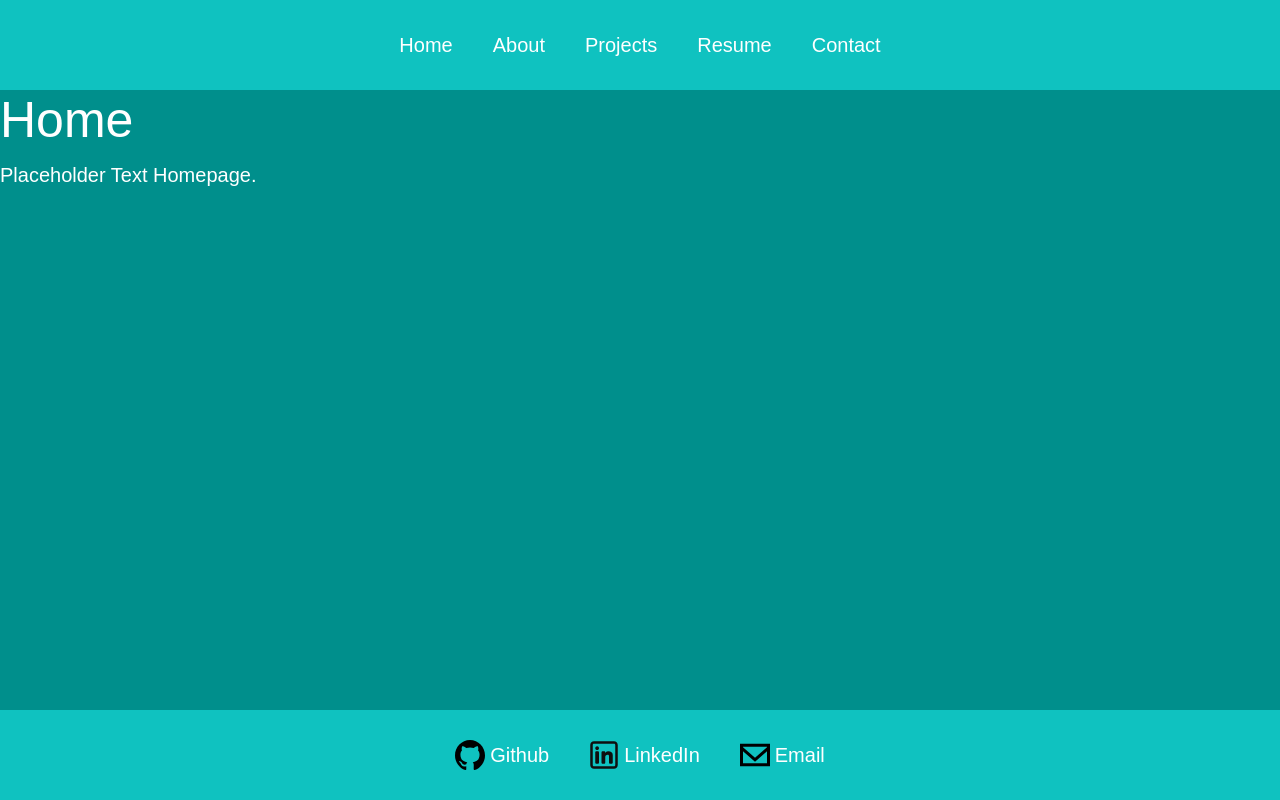
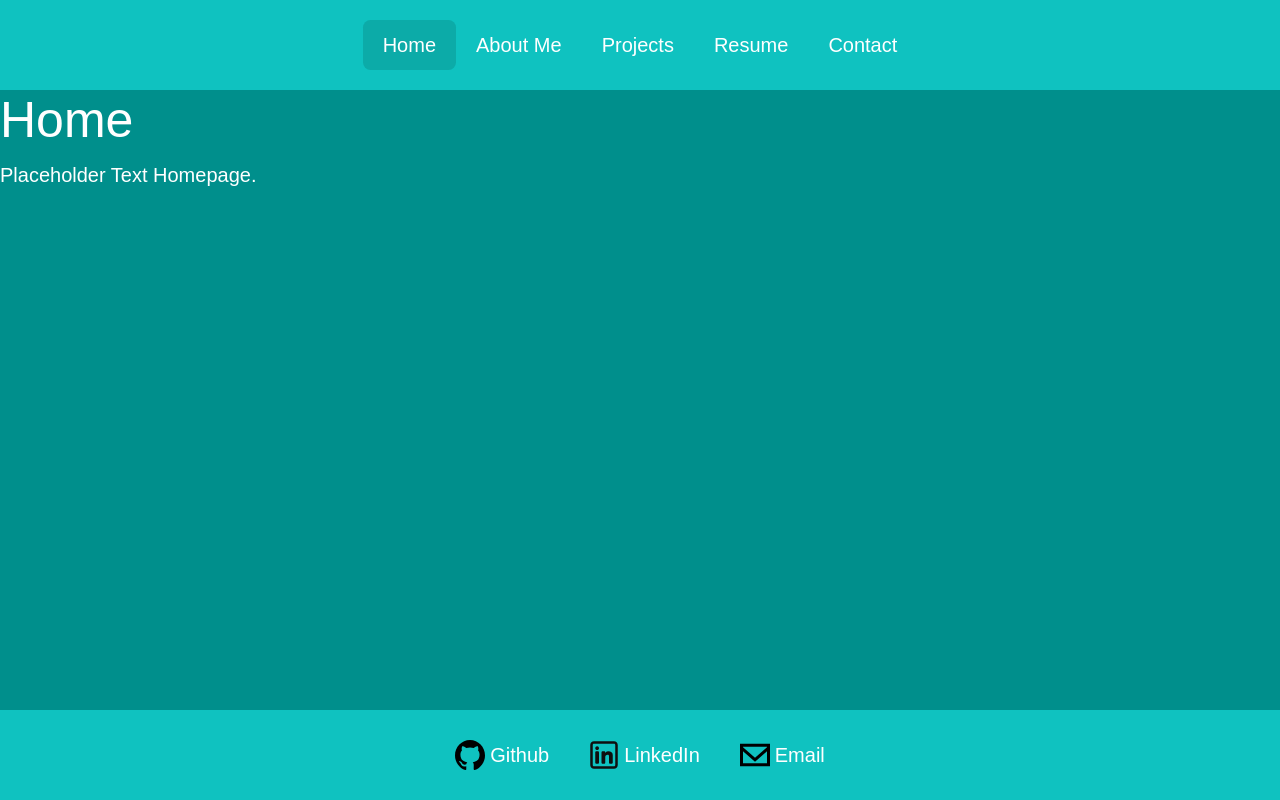
Before and after one commit to Bwing2/brandon-react-portfolio, a React (Vite) app: page / in a window 1280 px wide. Built offline with nearby package versions, Linux system fonts and the light colour scheme.

Commit message:
Reformatted Header and Nav Components, css and route updates.

```diff
--- a/src/App.css
+++ b/src/App.css
@@ -1,5 +1,18 @@
 .container-fluid {
   background-color: var(--bkgrd-color1);
+}
+
+.nav-pills .nav-link,
+.nav-pills .nav-link.active:hover {
+  color: var(--text-color1);
+}
+
+.nav-pills .nav-link:hover {
+  color: var(--text-color2);
+}
+
+.nav-pills .nav-link.active {
+  background-color: var(--bkgrd-color2);
 }
 
 .footer-container {
--- a/src/App.jsx
+++ b/src/App.jsx
@@ -1,7 +1,8 @@
-import './App.css';
 import { Outlet } from 'react-router-dom';
 import Header from './components/Header';
 import Footer from './components/Footer';
+
+import './App.css';
 
 function App() {
   return (
--- a/src/components/Header.jsx
+++ b/src/components/Header.jsx
@@ -1,36 +1,10 @@
-import { Link } from 'react-router-dom';
+import Navigation from './Navigation';
 
 function Header() {
   return (
     <div className="container-fluid">
       <header className="d-flex justify-content-center py-3">
-        <ul className="nav nav-pills">
-          <li className="nav-link">
-            <Link to="/" className="text-decoration-none">
-              Home
-            </Link>
-          </li>
-          <li className="nav-link">
-            <Link to="/about" className="text-decoration-none">
-              About
-            </Link>
-          </li>
-          <li className="nav-link">
-            <Link to="/projects" className="text-decoration-none">
-              Projects
-            </Link>
-          </li>
-          <li className="nav-link">
-            <Link to="/resume" className="text-decoration-none">
-              Resume
-            </Link>
-          </li>
-          <li className="nav-link">
-            <Link to="/contact" className="text-decoration-none">
-              Contact
-            </Link>
-          </li>
-        </ul>
+        <Navigation />
       </header>
     </div>
   );
--- /dev/null
+++ b/src/components/Navigation.jsx
@@ -0,0 +1,32 @@
+import { Link, useLocation } from 'react-router-dom';
+
+function Navigation() {
+  const selectedPage = useLocation().pathname;
+
+  const navArray = [
+    { path: '/', name: 'Home' },
+    { path: '/about', name: 'About Me' },
+    { path: '/projects', name: 'Projects' },
+    { path: '/resume', name: 'Resume' },
+    { path: '/contact', name: 'Contact' },
+  ];
+
+  return (
+    <ul className="nav nav-pills">
+      {navArray.map((item) => (
+        <li className="nav-item" key={item.path}>
+          <Link
+            to={item.path}
+            className={
+              selectedPage === item.path ? 'nav-link active' : 'nav-link'
+            }
+          >
+            {item.name}
+          </Link>
+        </li>
+      ))}
+    </ul>
+  );
+}
+
+export default Navigation;
--- a/src/index.css
+++ b/src/index.css
@@ -1,4 +1,7 @@
 :root {
+  --text-color1: #ffffff;
+  --text-color2: #f2f2f2;
+
   --bkgrd-color1: #0fc2c0;
   --bkgrd-color2: #0caba8;
   --bkgrd-color3: #008f8c;
@@ -8,7 +11,7 @@
 
 * {
   font-family: Arial, Helvetica, sans-serif;
-  color: white;
+  color: var(--text-color1);
   font-size: 20px;
 }
 
@@ -17,9 +20,9 @@ body {
 }
 
 a {
-  color: white;
+  color: var(--text-color1);
+}
 
-  &:hover {
-    color: var(--bkgrd-color4);
-  }
+a:hover {
+  color: var(--text-color2);
 }
--- a/src/main.jsx
+++ b/src/main.jsx
@@ -1,5 +1,5 @@
+import { createBrowserRouter, RouterProvider } from 'react-router-dom';
 import ReactDOM from 'react-dom/client';
-import { createBrowserRouter, RouterProvider } from 'react-router-dom';
 
 import 'bootstrap/dist/css/bootstrap.min.css';
 import './index.css';
```
